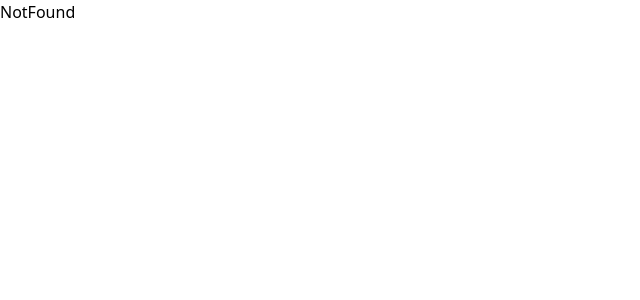
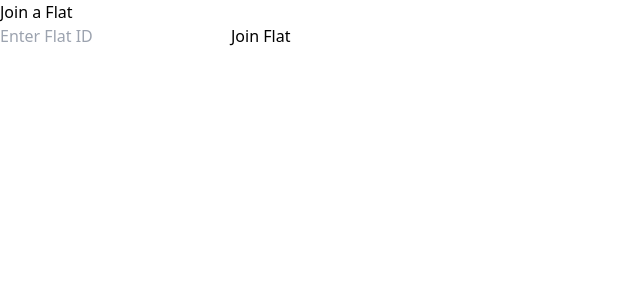
Before and after one commit to parthkaul-bit/Shevld, a React (Vite) app in the folder client/: page /join-flat in a window 1280 px wide. Shown: the top 300 px of the page, without its empty margins (0-640 px from the left). Built offline with nearby package versions, Linux system fonts and the light colour scheme.

Commit message:
fix bugs

```diff
--- a/client/src/App.tsx
+++ b/client/src/App.tsx
@@ -8,6 +8,7 @@ import NotFound from "./pages/NotFound";
 import LandingPage from "./pages/LandingPage";
 import Navbar from "./components/ui/Navbar";
 import BottomNavBar from "./components/ui/BottomNavBar";
+import JoinFlat from "./components/ui/JoinFlat";
 
 export default function App() {
   return (
@@ -15,21 +16,13 @@ export default function App() {
       <div>
         <Navbar />
         <Routes>
-          {/* Landing */}
           <Route path="/" element={<LandingPage />} />
-
-          {/* Kitchen routes */}
           <Route path="/kitchen" element={<Kitchen />} />
           <Route path="/kitchen/add" element={<AddGroceryToKitchen />} />
-
-          {/* Grocery List routes */}
           <Route path="/grocery-list" element={<GroceryList />} />
-
-          {/* Recipes routes */}
           <Route path="/recipes" element={<Recipes />} />
           <Route path="/recipes/:id" element={<RecipeDetail />} />
-
-          {/* 404 Not Found */}
+          <Route path="/join-flat" element={<JoinFlat />} />{" "}
           <Route path="/*" element={<NotFound />} />
         </Routes>
         <BottomNavBar />
--- /dev/null
+++ b/client/src/api/flatService.ts
@@ -0,0 +1,20 @@
+import axios from "axios";
+
+const API_URL = "http://localhost:8080/api";
+
+export const addUserToFlat = async (flatId: string, userId: string) => {
+  try {
+    console.log(`Sending request to: ${API_URL}/${flatId}/addUser`); // Log the URL
+    console.log(`UserId being sent: ${userId}`); // Log the data
+
+    const response = await axios.put(`${API_URL}/flats/${flatId}/addUser`, {
+      userId,
+    });
+
+    console.log("Response received:", response.data); // Log the successful response
+    return response.data;
+  } catch (error: any) {
+    console.error("Error occurred:", error); // Log the error
+    throw new Error(error.response?.data?.message || "An error occurred");
+  }
+};
--- /dev/null
+++ b/client/src/components/ui/JoinFlat.tsx
@@ -0,0 +1,53 @@
+import { addUserToFlat } from "@/api/flatService";
+import { useState, FormEvent } from "react";
+import { useNavigate } from "react-router-dom";
+
+export default function JoinFlat() {
+  const [flatId, setFlatId] = useState<string>("");
+  const [error, setError] = useState<string>("");
+  const navigate = useNavigate();
+
+  const handleJoinFlat = async (e: FormEvent) => {
+    e.preventDefault();
+    try {
+      const user = localStorage.getItem("user");
+      // @ts-ignore
+      const parsedUser = JSON.parse(user);
+      console.log("Parsed User:", parsedUser); // Check the parsed user object
+
+      // Now you can access the user ID
+      const userId = parsedUser._id; // Correctly accessing userId
+      if (!userId) {
+        setError("User ID not found.");
+        return;
+      }
+
+      // Use the flatService function to join the flat
+      await addUserToFlat(flatId, userId);
+
+      // On success, redirect or display a success message
+      alert("Successfully joined the flat!");
+      navigate("/kitchen"); // Navigate to the kitchen page or another page
+    } catch (err: any) {
+      console.error(err);
+      setError(err.message || "Failed to join flat. Please try again.");
+    }
+  };
+
+  return (
+    <div>
+      <h1>Join a Flat</h1>
+      <form onSubmit={handleJoinFlat}>
+        <input
+          type="text"
+          placeholder="Enter Flat ID"
+          value={flatId}
+          onChange={(e) => setFlatId(e.target.value)}
+          required
+        />
+        <button type="submit">Join Flat</button>
+      </form>
+      {error && <p style={{ color: "red" }}>{error}</p>}
+    </div>
+  );
+}
```
